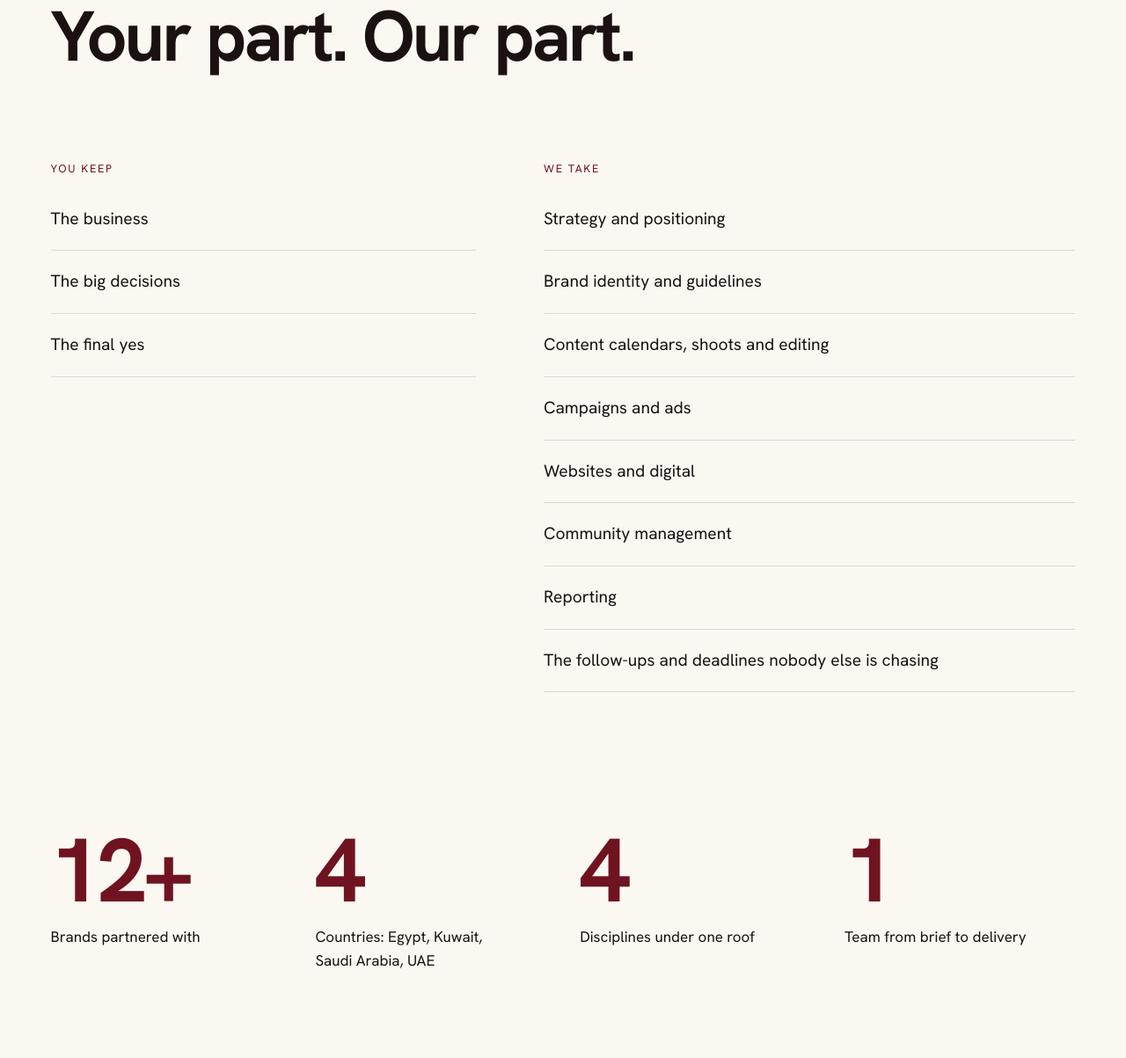
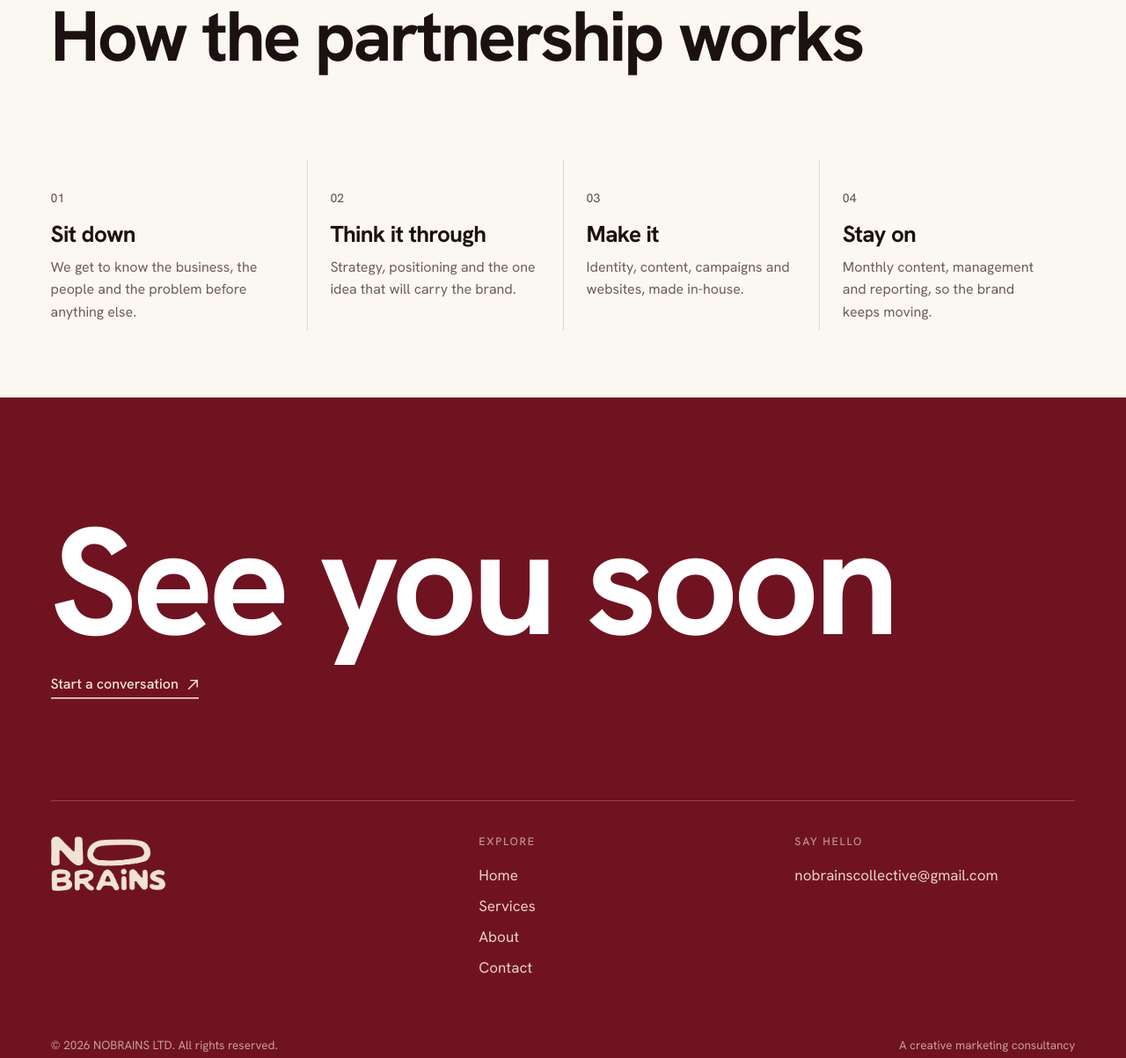
Before and after one commit to amyy847/nobrains-website, a plain HTML site: page about.html in a window 1280 px wide. Shown: the part 1341-2544 px from the top of the page at 88% size. Drawn offline with Linux system fonts and the light colour scheme.

Commit message:
About page: remove "Your part. Our part." and the numbers strip
Co-Authored-By: Claude Sonnet 5.5 <noreply@anthropic.com>

```diff
--- a/about.html
+++ b/about.html
@@ -60,50 +60,6 @@
     </div>
   </section>
 
-  <!-- Your part. Our part. -->
-  <section class="section">
-    <div class="wrap">
-      <div class="sec-head">
-        <h2 class="t-l">Your part. Our part.</h2>
-      </div>
-      <div class="split">
-        <div class="split__col">
-          <p class="deliverables-group">You keep</p>
-          <ul class="deliverables">
-            <li>The business</li>
-            <li>The big decisions</li>
-            <li>The final yes</li>
-          </ul>
-        </div>
-        <div class="split__col">
-          <p class="deliverables-group">We take</p>
-          <ul class="deliverables">
-            <li>Strategy and positioning</li>
-            <li>Brand identity and guidelines</li>
-            <li>Content calendars, shoots and editing</li>
-            <li>Campaigns and ads</li>
-            <li>Websites and digital</li>
-            <li>Community management</li>
-            <li>Reporting</li>
-            <li>The follow-ups and deadlines nobody else is chasing</li>
-          </ul>
-        </div>
-      </div>
-    </div>
-  </section>
-
-  <!-- Numbers -->
-  <section class="section">
-    <div class="wrap">
-      <ul class="stats">
-        <li><span class="stats__num">12+</span><span class="stats__label">Brands partnered with</span></li>
-        <li><span class="stats__num">4</span><span class="stats__label">Countries: Egypt, Kuwait, Saudi Arabia, UAE</span></li>
-        <li><span class="stats__num">4</span><span class="stats__label">Disciplines under one roof</span></li>
-        <li><span class="stats__num">1</span><span class="stats__label">Team from brief to delivery</span></li>
-      </ul>
-    </div>
-  </section>
-
   <!-- Process -->
   <section class="section">
     <div class="wrap">
--- a/assets/css/style.css
+++ b/assets/css/style.css
@@ -703,17 +703,11 @@ html.curtain-leaving .page-curtain { animation: curtain-in .55s var(--ease-io) b
 /* balance the lines of big headings so a single word is never left alone */
 h1, h2, h3 { text-wrap: balance; }
 
-/* about page: intro statement, "Your part. Our part.", and the numbers */
+/* about page: intro statement */
 .page-about .about-intro { padding-top: 0; }
 .about-intro__grid { display: grid; grid-template-columns: 1fr 1fr; column-gap: clamp(32px, 6vw, 96px); row-gap: clamp(24px, 3vw, 44px); }
 .about-intro__lead { grid-column: 1 / -1; max-width: 21ch; font: 600 clamp(32px, 5.6vw, 94px)/1.02 var(--f-display); letter-spacing: -.035em; text-wrap: balance; }
 .about-intro__body { grid-column: 2; max-width: 38ch; }
-.split { display: grid; grid-template-columns: 1fr 1.25fr; gap: clamp(32px, 6vw, 96px); align-items: start; }
-.stats { display: grid; grid-template-columns: repeat(4, 1fr); gap: clamp(32px, 4vw, 56px) clamp(20px, 3vw, 56px); }
-.stats__num { display: block; font: 700 clamp(56px, 8vw, 136px)/.95 var(--f-display); letter-spacing: -.045em; color: var(--red); }
-.stats__label { display: block; margin-top: 14px; max-width: 22ch; }
 @media (max-width: 860px) {
   .about-intro__body { grid-column: 1; }
-  .split { grid-template-columns: 1fr; }
-  .stats { grid-template-columns: 1fr 1fr; }
 }
```
